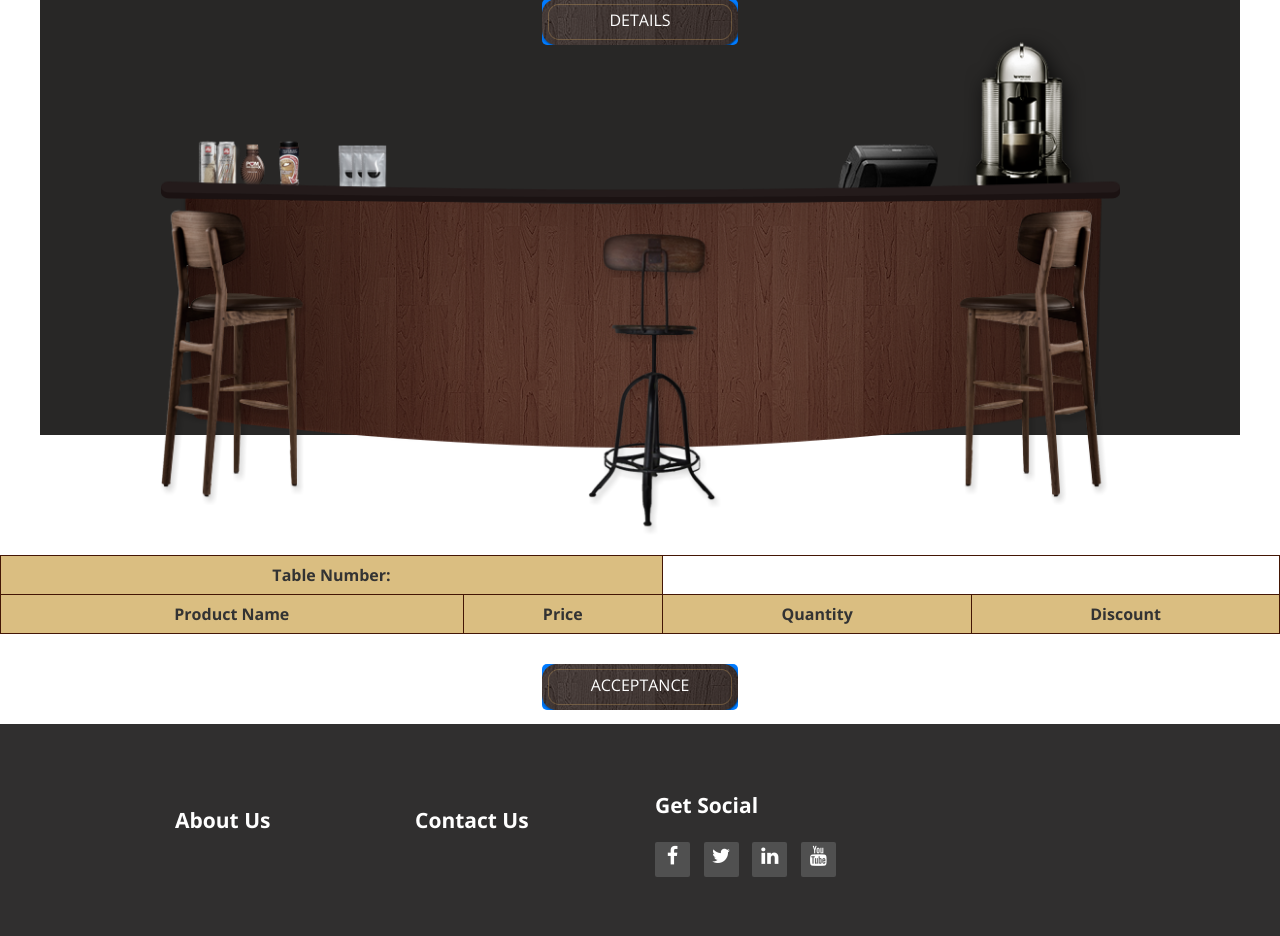
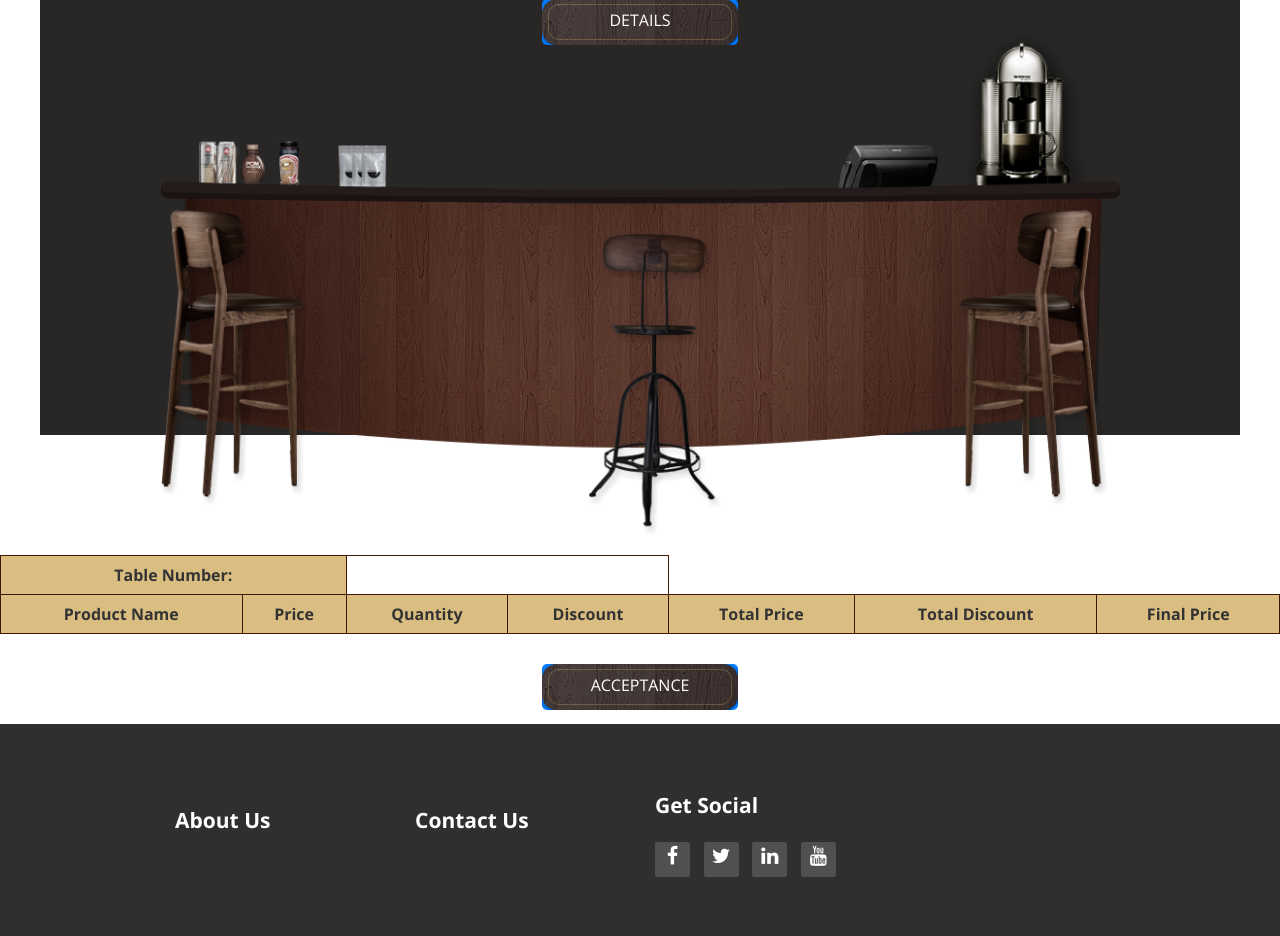
Before and after one commit to maktab119-group2/maktab-119-cafe-project-group2, a Django app: page /cart/ in a window 1280 px wide. Shown: the part 511-1447 px from the top of the page. Run offline with Django 4.2, Linux system fonts and the light colour scheme; lists and menus that the app fills with data are empty; some libraries are stand-ins or nearby versions; some web fonts are replaced.

Commit message:
feat: updated

```diff
--- a/coffee_shop/templates/cart.html
+++ b/coffee_shop/templates/cart.html
@@ -48,6 +48,9 @@
                 <th>{% trans "Price" %}</th>
                 <th>{% trans "Quantity" %}</th>
                 <th>{% trans "Discount" %}</th>
+                <th>{% trans "Total Price" %}</th>
+                <th>{% trans "Total Discount"%}</th>
+                <th>{% trans "Final Price"%}</th>
             </tr>
         </thead>
        <tbody>
@@ -55,8 +58,11 @@
         <tr>
             <td>{{ i.name }}</td>
             <td>{{ i.price }}</td>
-            <td>{{ order.quantity }}</td>
-            <td>{{ order.discount }}</td>
+            <td>{{ i.quantity }}</td>
+            <td>{{ i.discount }}</td>
+            <td>{{ total_price }}</td>
+            <td>{{ total_discount }}</td>
+            <td>{{ final_price }}</td>
         </tr>
     {% endfor %}
 </tbody>
```
